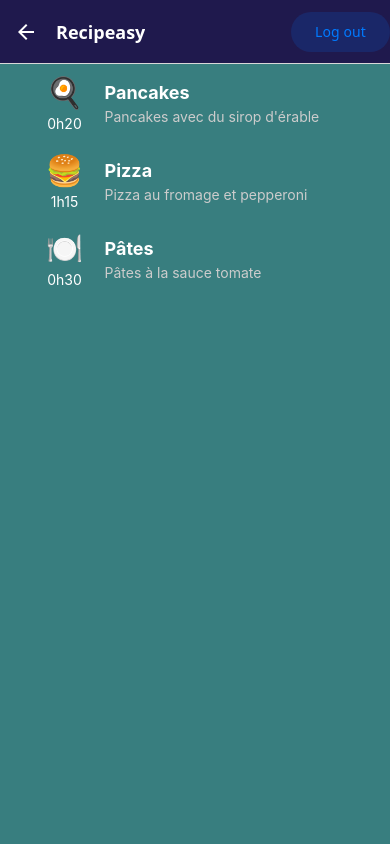
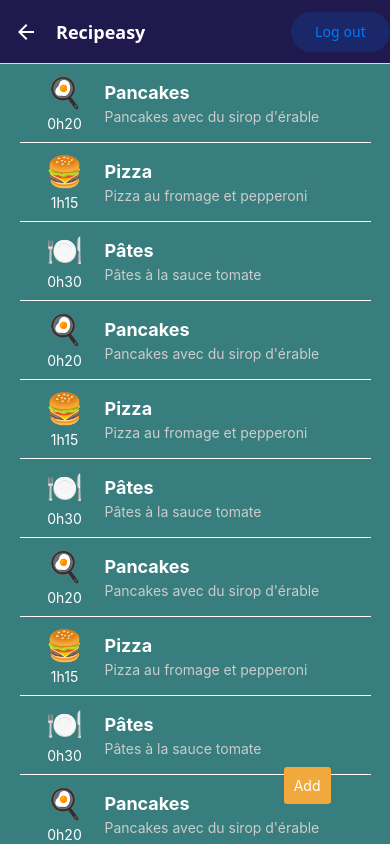
Before and after one commit to Audry-Noupoue/recipeasy, a React Native app: screen /Liste in a window 390 px wide. Built offline with nearby package versions, Linux system fonts and the light colour scheme.

Commit message:
Ajout du bouton Add et du message liste vide

```diff
--- a/pages/liste.js
+++ b/pages/liste.js
@@ -10,6 +10,67 @@ export default function Liste({ navigation, route }) {
 
   const [recettes, setRecettes] = useState([
     {
+      category: 1,
+      name: "Pancakes",
+      durationHours: 0,
+      durationMinutes: 20,
+      description: "Pancakes avec du sirop d'érable"
+    },
+    {
+      category: 2,
+      name: "Pizza",
+      durationHours: 1,
+      durationMinutes: 15,
+      description: "Pizza au fromage et pepperoni"
+    },
+    {
+      category: 3,
+      name: "Pâtes",
+      durationHours: 0,
+      durationMinutes: 30,
+      description: "Pâtes à la sauce tomate"
+    },
+    {
+      category: 1,
+      name: "Pancakes",
+      durationHours: 0,
+      durationMinutes: 20,
+      description: "Pancakes avec du sirop d'érable"
+    },
+    {
+      category: 2,
+      name: "Pizza",
+      durationHours: 1,
+      durationMinutes: 15,
+      description: "Pizza au fromage et pepperoni"
+    },
+    {
+      category: 3,
+      name: "Pâtes",
+      durationHours: 0,
+      durationMinutes: 30,
+      description: "Pâtes à la sauce tomate"
+    },{
+      category: 1,
+      name: "Pancakes",
+      durationHours: 0,
+      durationMinutes: 20,
+      description: "Pancakes avec du sirop d'érable"
+    },
+    {
+      category: 2,
+      name: "Pizza",
+      durationHours: 1,
+      durationMinutes: 15,
+      description: "Pizza au fromage et pepperoni"
+    },
+    {
+      category: 3,
+      name: "Pâtes",
+      durationHours: 0,
+      durationMinutes: 30,
+      description: "Pâtes à la sauce tomate"
+    },{
       category: 1,
       name: "Pancakes",
       durationHours: 0,
@@ -126,18 +187,33 @@ function afficherRecette({ item }) {
     );
   }
 
+  function handleAdd() {
+    navigation.push('Formulaire');
+  }
+
 
   return (
   <PageContainer>
 
-      <View style={{ flex: 1, width: '100%' }}>
-
+    {recettes.length === 0 ? (
+      <View style={{ flex: 1, justifyContent: 'center', alignItems: 'center' }}>
+        <Text style={{ color: 'white', fontSize: 18 }}>Aucune recette</Text>
+      </View>
+    ) : (
       <FlatList
         data={recettes}
         renderItem={afficherRecette}
         keyExtractor={(item, index) => item.name + index}
+        style={{ width: '100%' }}
+        contentContainerStyle={{ paddingBottom: 90 }}
+        ItemSeparatorComponent={() => (
+          <View style={{ height: 1, backgroundColor: 'white' }} />
+        )}
       />
+    )}
 
+    <View style={{ position: 'absolute', bottom: 20, right: 20 }}>
+      <Button title="Add" onPress={handleAdd} />
     </View>
 
     <StatusBar style="auto" />
```
Lines whose indentation alone changed are shown as unchanged.
